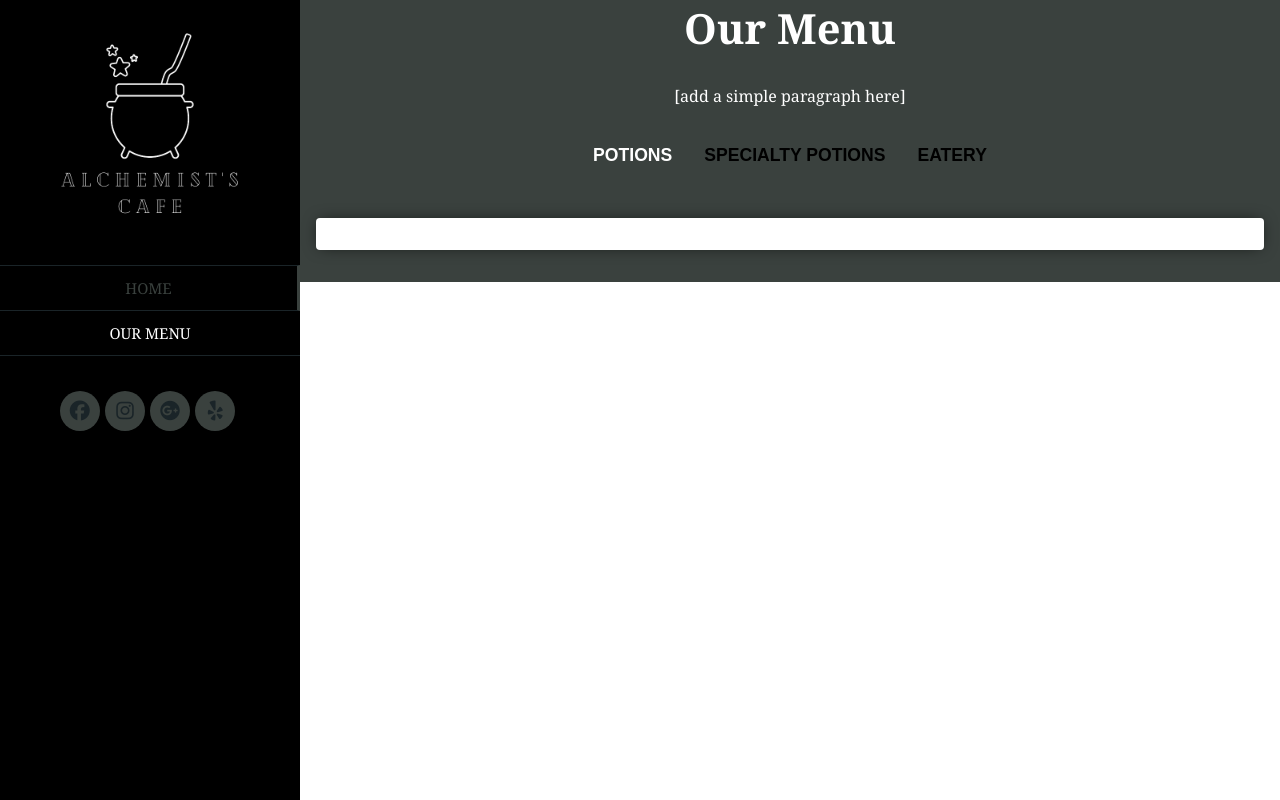
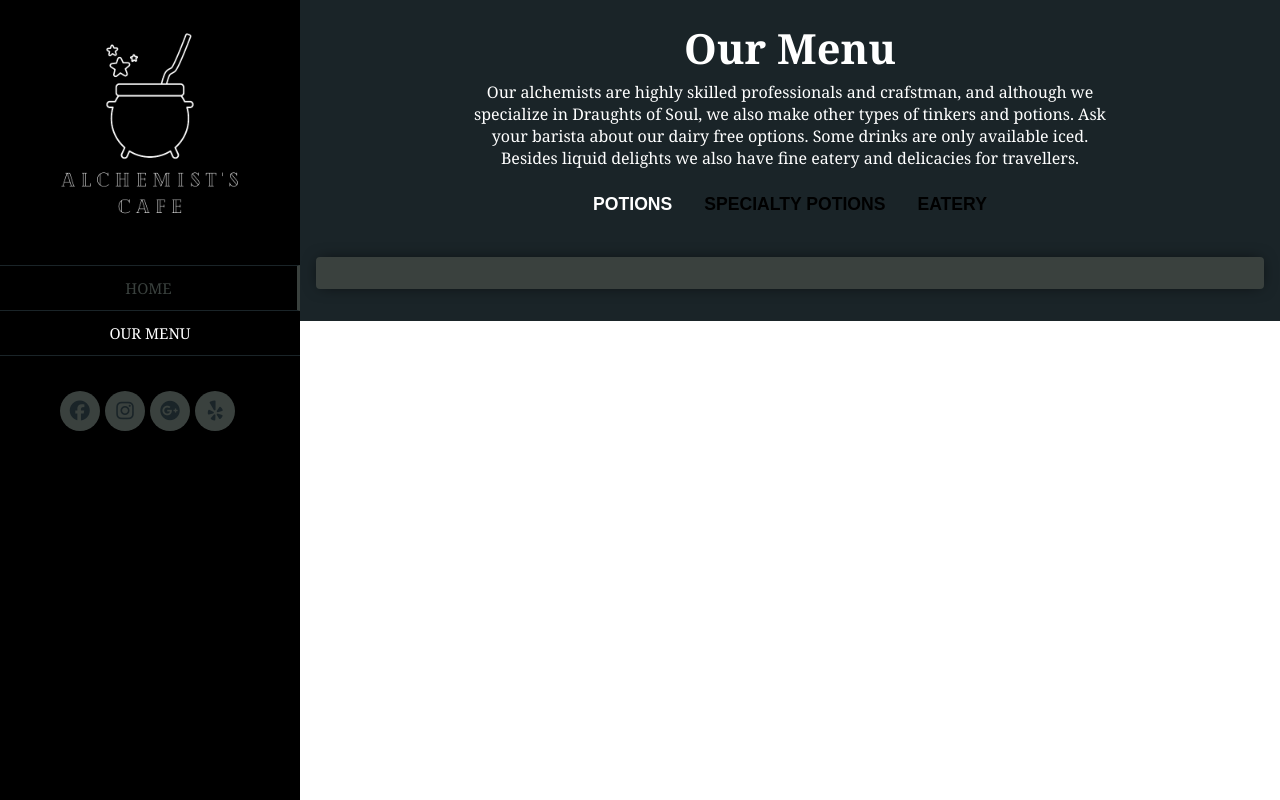
Before and after one commit to gonzalezgutierrezd/SimpleFlaskApp, a Flask app: template templates/our_menu.html in a window 1280 px wide. Run offline with Flask 3, Linux system fonts and the light colour scheme; the template is opened without the code that fills it, so the values that code supplies are empty; parts of the project's set-up code (start-up, migrations or seed data) failed here and were passed over; some libraries are stand-ins or nearby versions.

Commit message:
finishing touches to database and html/css

```diff
--- a/static/style.css
+++ b/static/style.css
@@ -223,7 +223,7 @@ body{
 
 .menu {
     grid-area: 2 / 2 / 3 / 3;
-    background: #3A413E;
+    background: #1A2428;
 }
 
 .menu-container {
@@ -239,6 +239,7 @@ img {
 .menu-head {
     text-align: center;
     color: #fff;
+    padding: 20px;
 }
 
 .menu-head h2 {
@@ -247,11 +248,13 @@ img {
 
 .menu-head p {
     font-weight: 300;
-    padding: 1.8rem 0;
+    /* padding: 1.8rem 0; */
+    padding: 5px;
 }
 
 .menu-btns {
-    padding: 0.6rem 0;
+    /* padding: 0.6rem 0; */
+    padding: 0;
     display: flex;
     justify-content: center;
 }
@@ -301,8 +304,8 @@ img {
 .food-item {
     border-radius: 4px;
     overflow: hidden;
-    background: #fff;
-    color: #000;
+    background: #3A413E;
+    color: #fff;
     margin: 0.6rem 0;
     box-shadow: 0 0 16px -4px rgba(0, 0, 0, 0.75);
     animation: fadeIn 2s;
@@ -318,7 +321,8 @@ img {
 }
 
 .food-img img {
-    border-radius: 4px;
+    border-radius: 5px;
+    padding: 5px;
 }
 
 .food-content {
--- a/templates/our_menu.html
+++ b/templates/our_menu.html
@@ -6,7 +6,7 @@
             <div class="menu-container">
                 <div class="menu-head">
                     <h2>Our Menu</h2>
-                    <p>[add a simple paragraph here]</p>
+                    <p>Our alchemists are highly skilled professionals and crafstman, and although we specialize in Draughts of Soul, we also make other types of tinkers and potions. Ask your barista about our dairy free options. Some drinks are only available iced. Besides liquid delights we also have fine eatery and delicacies for travellers.</p>
                 </div>
                 <div class="menu-btns">
                     <button type="button" class="menu-btn active-btn" id="Potions">Potions</button>
@@ -33,7 +33,7 @@
                     <div class="food-item Specialty">
                     {% for item in Specialty %}
                         <div class="food-img">
-                            <img src="static\img\default2.png">
+                            <img src="static\img\{{ item.image_1 }}">
                         </div>
                         <div class="food-content">
                             <h2 class="food-name">{{ item.name }}</h2>
```
Also changed, not shown: update_db.py (added, +7 -0 lines), instance/shop.db.
